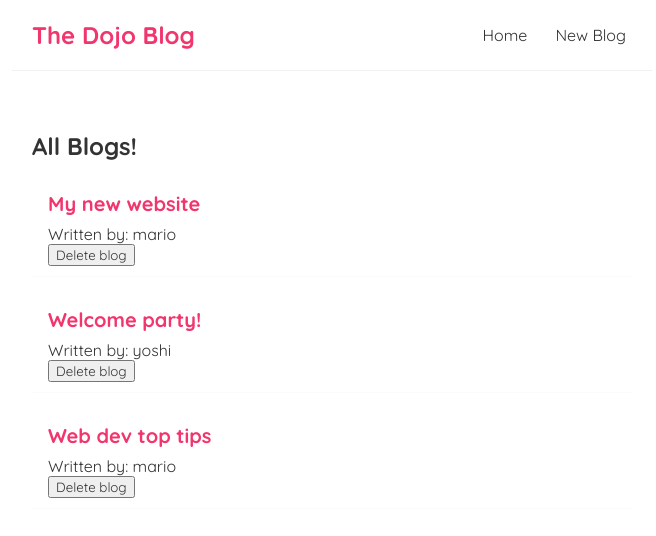
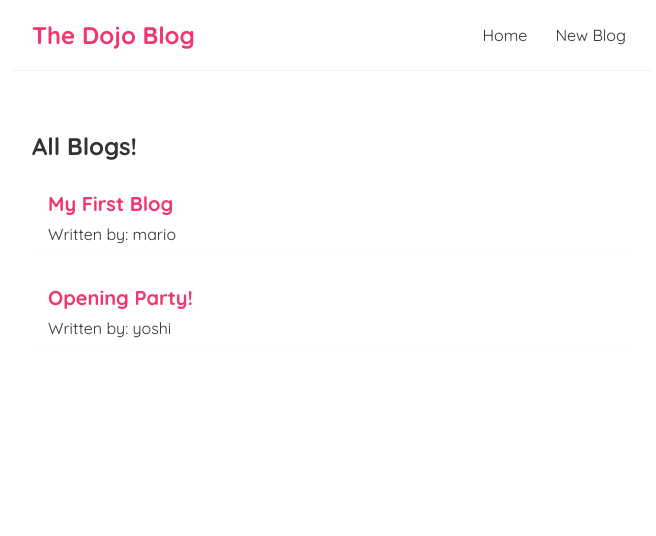
Before and after one commit to LozanoRogelio/React-Blog, a React (Create React App) app: page / in a window 1280 px wide. Shown: the top 536 px of the page, without its empty margins (308-964 px from the left). Built offline with nearby package versions, Linux system fonts and the light colour scheme; data requests are answered from the project's data file.

Commit message:
Fetched data using useEffect, can not to async

```diff
--- a/src/App.css
+++ /dev/null
@@ -1,38 +0,0 @@
-.App {
-  text-align: center;
-}
-
-.App-logo {
-  height: 40vmin;
-  pointer-events: none;
-}
-
-@media (prefers-reduced-motion: no-preference) {
-  .App-logo {
-    animation: App-logo-spin infinite 20s linear;
-  }
-}
-
-.App-header {
-  background-color: #282c34;
-  min-height: 100vh;
-  display: flex;
-  flex-direction: column;
-  align-items: center;
-  justify-content: center;
-  font-size: calc(10px + 2vmin);
-  color: white;
-}
-
-.App-link {
-  color: #61dafb;
-}
-
-@keyframes App-logo-spin {
-  from {
-    transform: rotate(0deg);
-  }
-  to {
-    transform: rotate(360deg);
-  }
-}
--- a/src/BlogList.js
+++ b/src/BlogList.js
@@ -1,4 +1,4 @@
-const BlogList = ({ blogs, title, handleDelete }) => {
+const BlogList = ({ blogs, title }) => {
 
 
     return (
@@ -8,7 +8,7 @@
             <div className="blog-preview" key={blog.id}>
                 <h2>{blog.title}</h2>
                 <p>Written by: {blog.author}</p>
-                <button onClick={() => handleDelete(blog.id)}>Delete blog</button>
+
 
             </div>
 
--- a/src/Home.js
+++ b/src/Home.js
@@ -3,25 +3,23 @@
 
 
 const Home = () => {
-    const [blogs, setBlogs] = useState ([
-        { title: 'My new website', body: 'lorem ipsum...', author: 'mario', id: 1 },
-        { title: 'Welcome party!', body: 'lorem ipsum...', author: 'yoshi', id: 2 },
-        { title: 'Web dev top tips', body: 'lorem ipsum...', author: 'mario', id: 3 }
-    ]);
+    const [blogs, setBlogs] = useState (null);
 
-    const handleDelete = (id) => {
-        const newBlogs = blogs.filter(blog => blog.id !== id)
-        setBlogs(newBlogs);
 
-    }
 
     useEffect(() => {
-        console.log('use effect ran')
+        fetch('http://localhost:8000/blogs')
+        .then(res => {
+            return res.json();
+        })
+        .then(data => {
+            setBlogs(data);
+        })
     }, [])
 
     return (
         <div className="home">
-           <BlogList blogs={blogs} title="All Blogs!" handleDelete={handleDelete}/>
+           { blogs && <BlogList blogs={blogs} title="All Blogs!" />}
 
 
         </div>
```
Also changed, not shown: src/reportWebVitals.js (deleted, +0 -13 lines), src/setupTests.js (deleted, +0 -5 lines), src/logo.svg (deleted), 1 other file (tests, documents, lock files or other folders).
